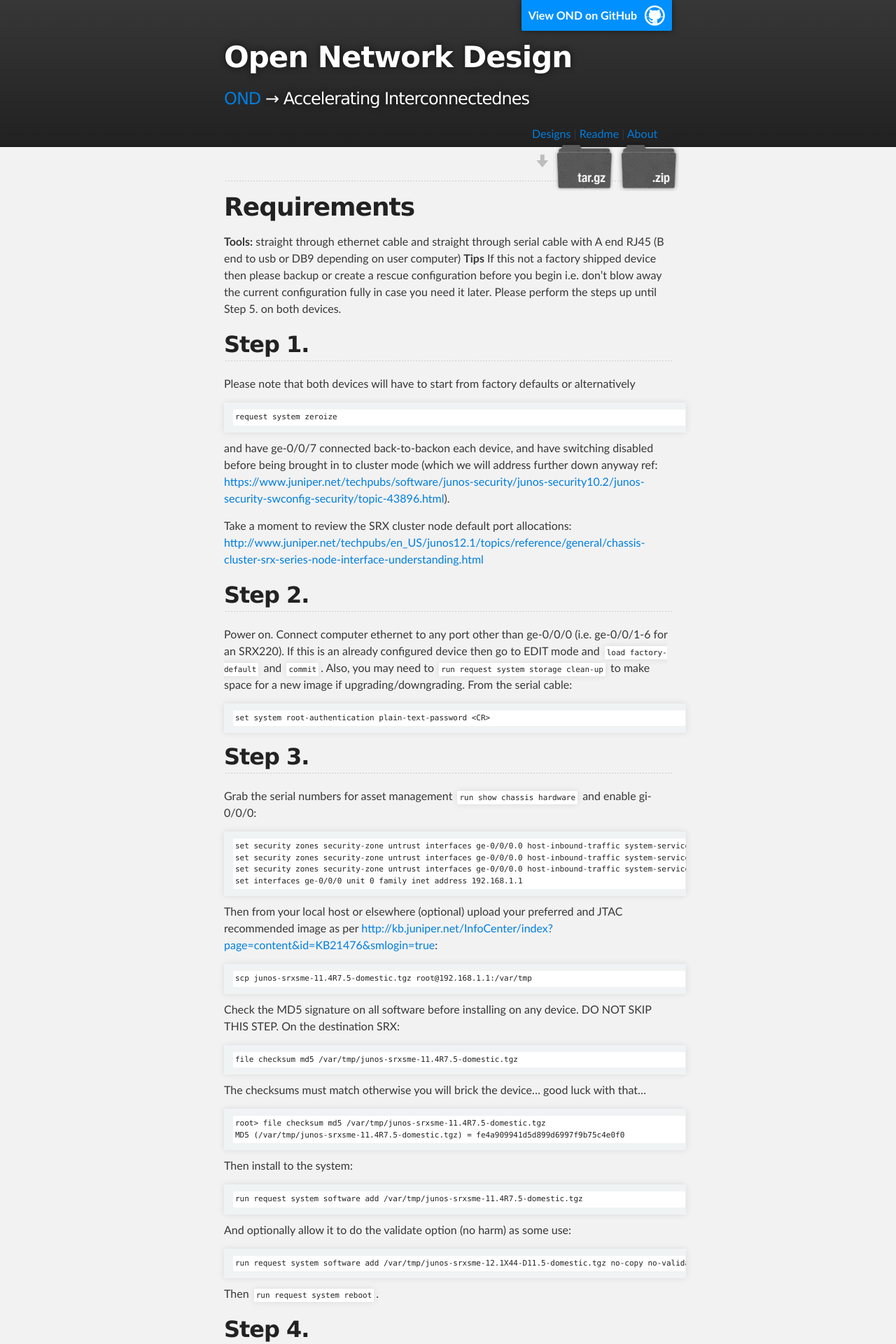
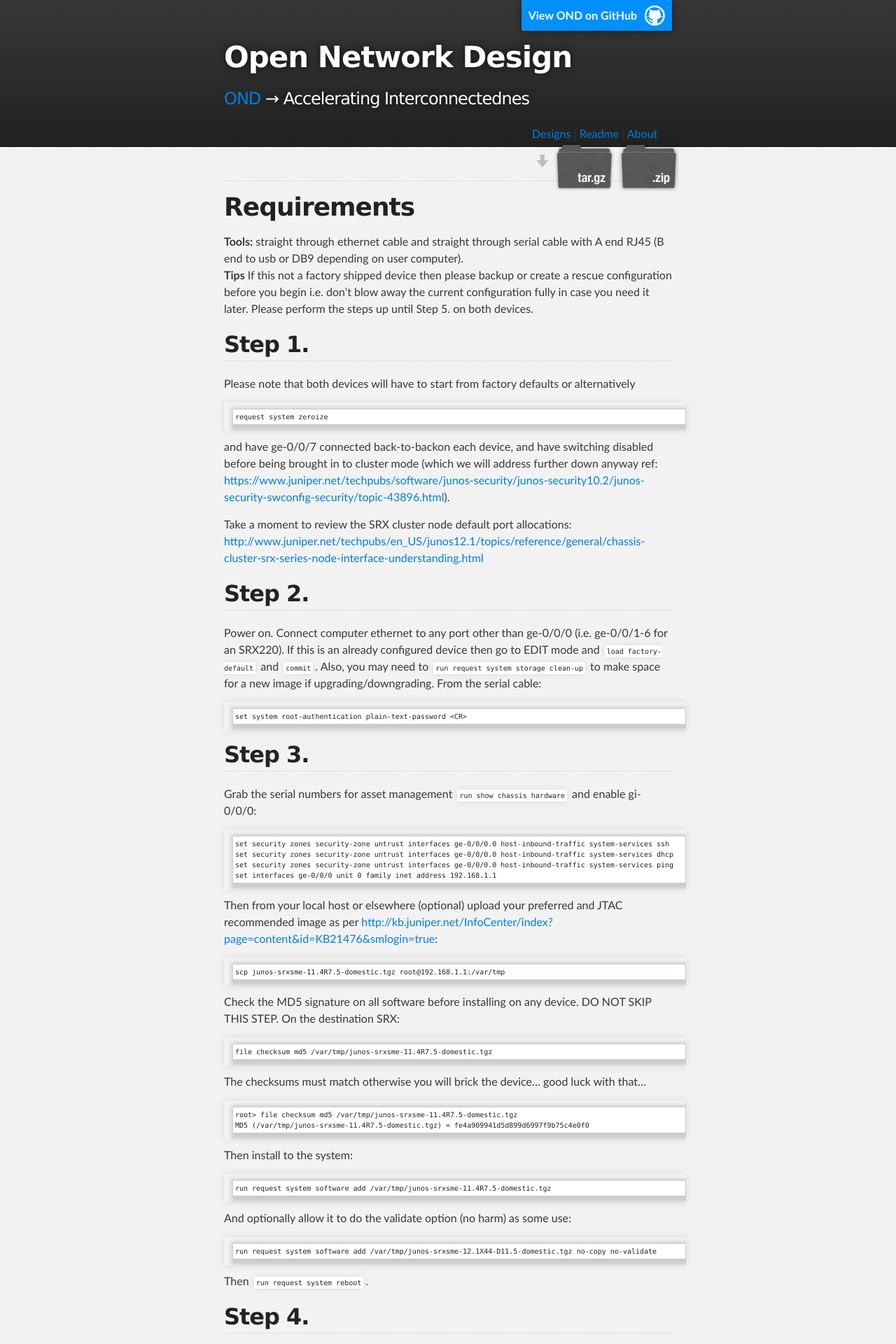
Before and after one commit to podomere/ond, a Jekyll site: the page built from ond-00003/ond-00003.md, in a window 1280 px wide. Shown: the top 1920 px of the page at 70% size. Built offline with Jekyll 4.4.1, drawn with Linux system fonts in a browser that asks for light colours.

Commit message:
CR LF blocks on ond-00003

```diff
--- a/ond-00003/ond-00003.md
+++ b/ond-00003/ond-00003.md
@@ -11,8 +11,7 @@
 
 # Requirements
 
-**Tools:** straight through ethernet cable and straight through serial cable with A end RJ45 (B end to usb or DB9 depending on user computer)
-**Tips** If this not a factory shipped device then please backup or create a rescue configuration before you begin i.e. don't blow away the current configuration fully in case you need it later. Please perform the steps up until Step 5. on both devices.
+**Tools:** straight through ethernet cable and straight through serial cable with A end RJ45 (B end to usb or DB9 depending on user computer).<br/>**Tips** If this not a factory shipped device then please backup or create a rescue configuration before you begin i.e. don't blow away the current configuration fully in case you need it later. Please perform the steps up until Step 5. on both devices.
 
 ## Step 1.
 Please note that both devices will have to start from factory defaults or alternatively
--- a/stylesheets/stylesheet.css
+++ b/stylesheets/stylesheet.css
@@ -163,11 +163,11 @@
   background-color: #fff;
 
   font-family: Monaco, "Bitstream Vera Sans Mono", "Lucida Console", Terminal, monospace;
-  font-size: 11px;
+  font-size: 10px;
 
-  border-radius: 2px;
-  -moz-border-radius: 2px;
-  -webkit-border-radius: 2px;
+  border-radius: 1px;
+  -moz-border-radius: 1px;
+  -webkit-border-radius: 1px;
 }
 
 pre {
@@ -185,7 +185,7 @@
 
 pre code {
   display: block;
-  box-shadow: none;
+  box-shadow: 3px 3px 5px 6px #ccc;
 }
 
 blockquote {
```
